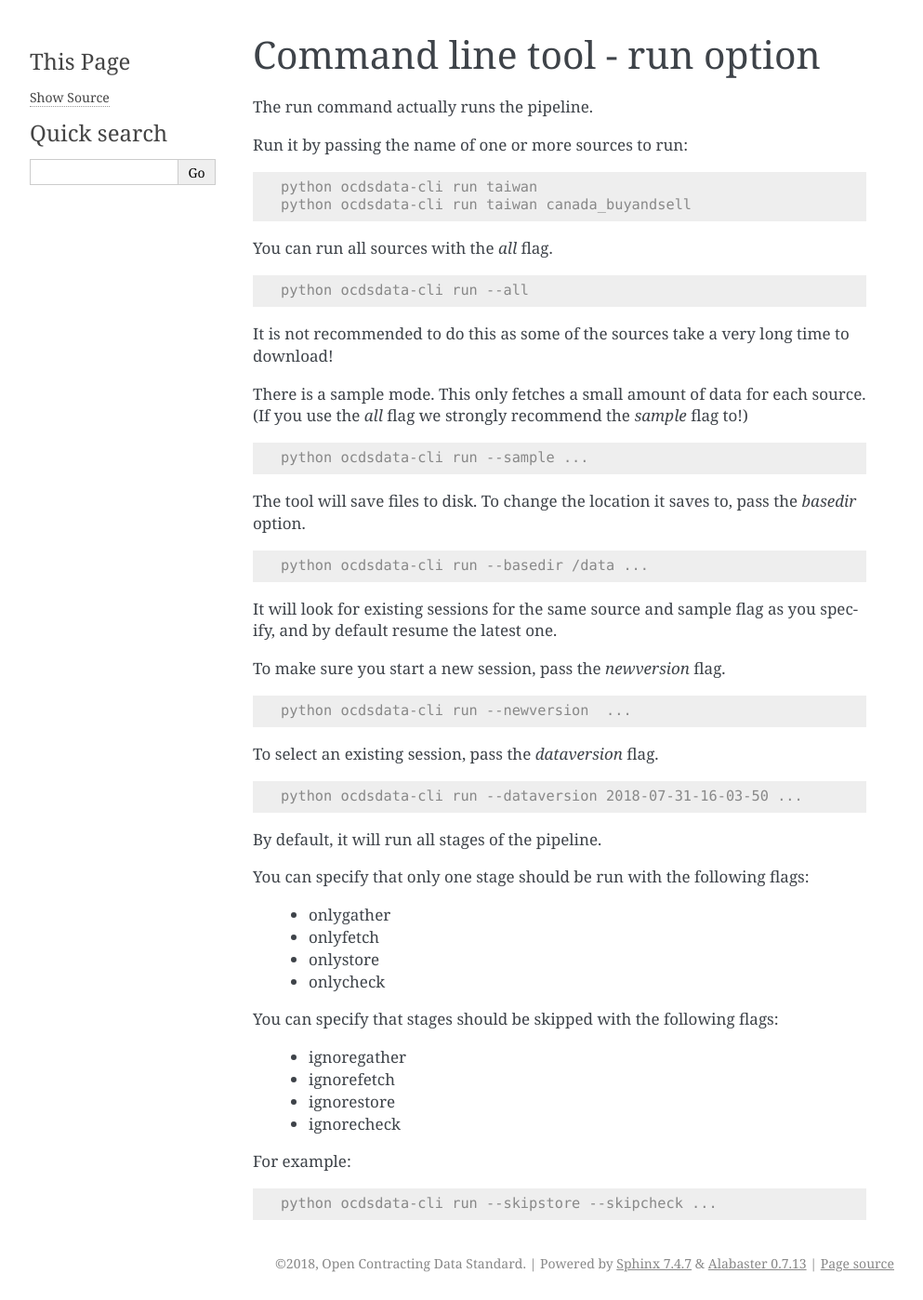
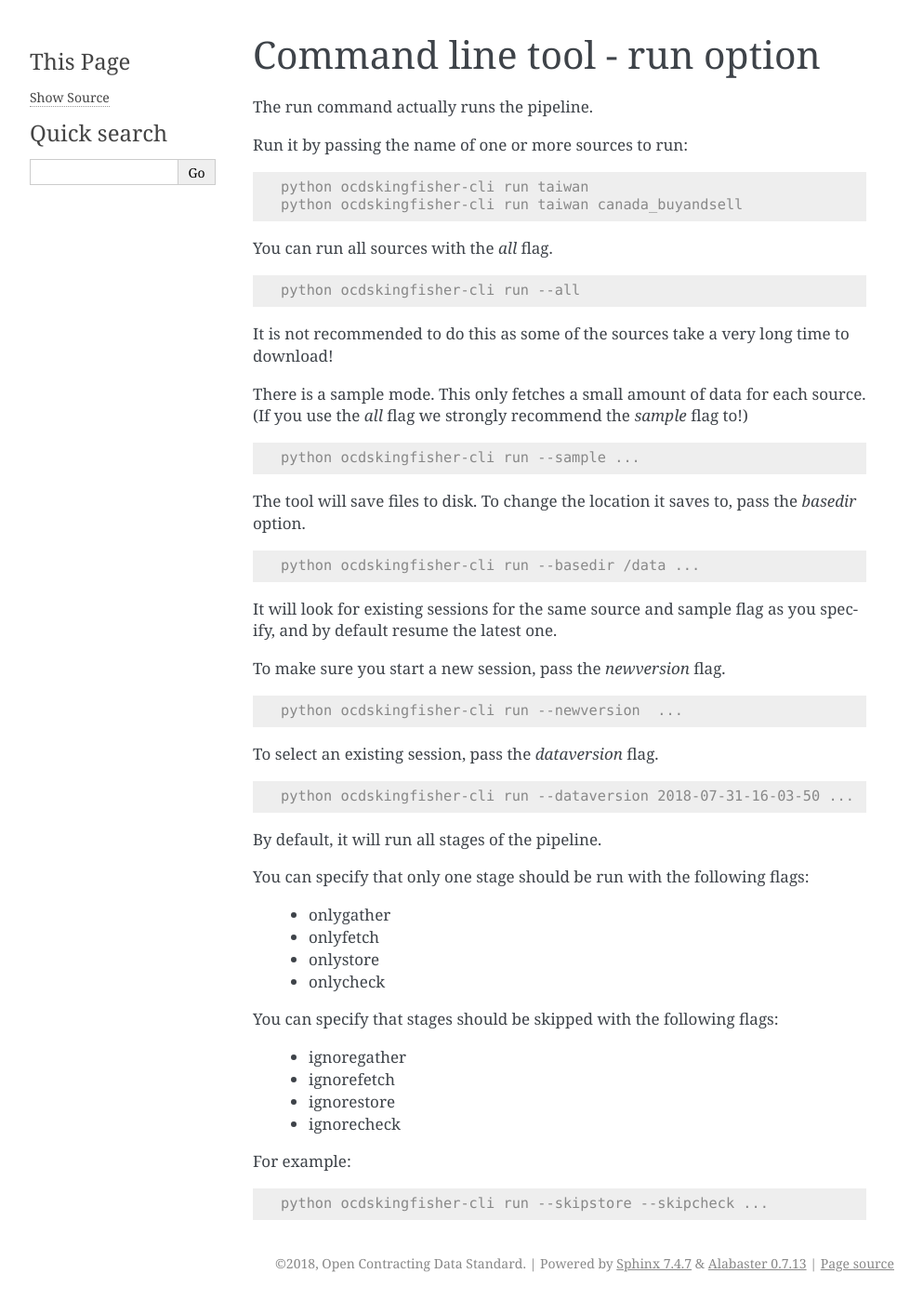
Before and after one commit to open-contracting-archive/kingfisher-vagrant, a Sphinx documentation site: the page built from docs/cli-run.rst, in a window 1280 px wide. Shown: the whole page at 93% size, without its empty margins (148-1141 px from the left). Built offline with Sphinx 7.4.7, drawn with Linux system fonts in a browser that asks for light colours.

Commit message:
Rename command line tool to ocdskingfisher-cli https://github.com/open-contracting/kingfisher/issues/202

```diff
--- a/docs/cli-run.rst
+++ b/docs/cli-run.rst
@@ -7,14 +7,14 @@ Run it by passing the name of one or more sources to run:
 
 .. code-block:: shell-session
 
-    python ocdsdata-cli run taiwan
-    python ocdsdata-cli run taiwan canada_buyandsell
+    python ocdskingfisher-cli run taiwan
+    python ocdskingfisher-cli run taiwan canada_buyandsell
 
 You can run all sources with the `all` flag.
 
 .. code-block:: shell-session
 
-    python ocdsdata-cli run --all
+    python ocdskingfisher-cli run --all
 
 It is not recommended to do this as some of the sources take a very long time to download!
 
@@ -23,13 +23,13 @@ There is a sample mode. This only fetches a small amount of data for each source
 
 .. code-block:: shell-session
 
-    python ocdsdata-cli run --sample ...
+    python ocdskingfisher-cli run --sample ...
 
 The tool will save files to disk. To change the location it saves to, pass the `basedir` option.
 
 .. code-block:: shell-session
 
-    python ocdsdata-cli run --basedir /data ...
+    python ocdskingfisher-cli run --basedir /data ...
 
 It will look for existing sessions for the same source and sample flag as you specify, and by default resume the latest one.
 
@@ -37,13 +37,13 @@ To make sure you start a new session, pass the `newversion` flag.
 
 .. code-block:: shell-session
 
-    python ocdsdata-cli run --newversion  ...
+    python ocdskingfisher-cli run --newversion  ...
 
 To select an existing session, pass the `dataversion` flag.
 
 .. code-block:: shell-session
 
-    python ocdsdata-cli run --dataversion 2018-07-31-16-03-50 ...
+    python ocdskingfisher-cli run --dataversion 2018-07-31-16-03-50 ...
 
 By default, it will run all stages of the pipeline.
 
@@ -65,4 +65,4 @@ For example:
 
 .. code-block:: shell-session
 
-    python ocdsdata-cli run --skipstore --skipcheck ...
+    python ocdskingfisher-cli run --skipstore --skipcheck ...
--- a/docs/cli-upgrade-database.rst
+++ b/docs/cli-upgrade-database.rst
@@ -7,10 +7,10 @@ The connection settings should be configured before running it.
 
 .. code-block:: shell-session
 
-    python ocdsdata-cli upgrade-database
+    python ocdskingfisher-cli upgrade-database
 
 If you want to delete all the existing tables before setting up empty tables, pass the `deletefirst` flag.
 
 .. code-block:: shell-session
 
-    python ocdsdata-cli upgrade-database --deletefirst
+    python ocdskingfisher-cli upgrade-database --deletefirst
--- a/docs/cli.rst
+++ b/docs/cli.rst
@@ -8,7 +8,7 @@ You can pass the `verbose` flag to all sub commands, to get more output printed
 
 .. code-block:: shell-session
 
-    python ocdsdata-cli --verbose run ...
+    python ocdskingfisher-cli --verbose run ...
 
 .. toctree::
 
--- a/docs/requirements-install.rst
+++ b/docs/requirements-install.rst
@@ -45,4 +45,4 @@ Example of creating an database user, database and setting up the schema:
     sudo -u postgres createuser ocdsdata --pwprompt
     sudo -u postgres createdb ocdsdata -O ocdsdata --encoding UTF8 --template template0 --lc-collate en_US.UTF-8 --lc-ctype en_US.UTF-8
     export DB_URI='postgres://ocdsdata:PASSWORD YOU CHOSE@localhost/ocdsdata'
-    python ocdsdata-cli upgrade-database
+    python ocdskingfisher-cli upgrade-database
```
Also changed, not shown: docs/cli-check-different-schema-version.rst (+5 -5 lines), docs/cli-status.rst (+5 -5 lines), 2 other files.
